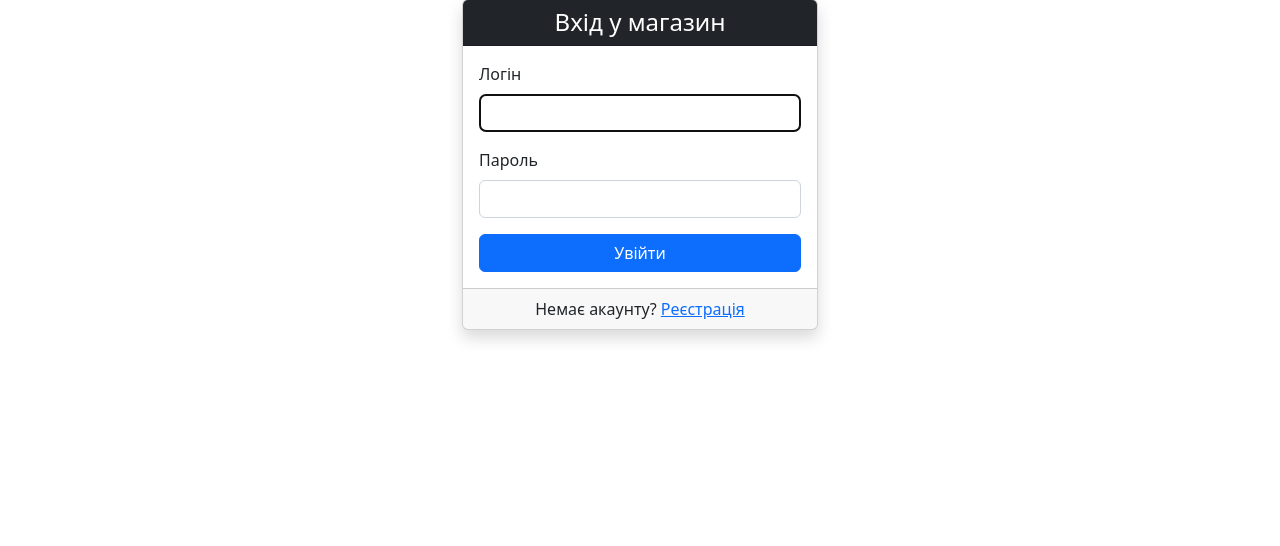
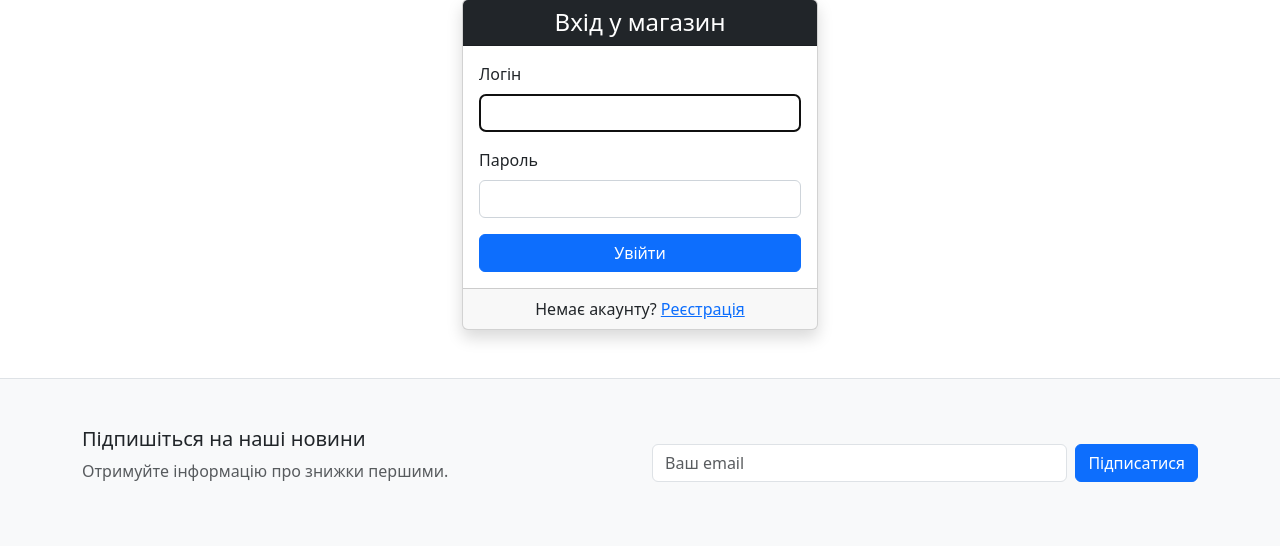
Before and after one commit to Surftrader/online-store, a Django app: a page that uses templates/base.html in a window 1280 px wide. Shown: the part 81-627 px from the top of the page. Run offline with Django 5.2, Linux system fonts and the light colour scheme; parts of the project's set-up code (start-up, migrations or seed data) failed here and were passed over.

Commit message:
add subscribe via celery

```diff
--- a/requirements.txt
+++ b/requirements.txt
@@ -9,6 +9,7 @@ click-repl==0.3.0
 Django==6.0
 dotenv==0.9.9
 exceptiongroup==1.3.1
+greenlet==3.3.0
 kombu==5.6.1
 packaging==25.0
 pillow==12.0.0
@@ -17,7 +18,9 @@ psycopg2-binary==2.9.11
 python-dateutil==2.9.0.post0
 python-dotenv==1.2.1
 six==1.17.0
+SQLAlchemy==2.0.45
 sqlparse==0.5.5
+typing_extensions==4.15.0
 tzdata==2025.3
 tzlocal==5.3.1
 vine==5.1.0
--- a/shop/__init__.py
+++ b/shop/__init__.py
@@ -0,0 +1,3 @@
+from .celery import app as celery_app
+
+__all__ = ('celery_app',)
--- a/templates/base.html
+++ b/templates/base.html
@@ -42,9 +42,37 @@
             </form>
         </div>
     </nav>
+    {% if messages %}
+    <div class="container mt-3">
+        {% for message in messages %}
+            <div class="alert alert-{{ message.tags }} alert-dismissible fade show" role="alert">
+                {{ message }}
+                <button type="button" class="btn-close" data-bs-dismiss="alert" aria-label="Close"></button>
+            </div>
+        {% endfor %}
+    </div>
+    {% endif %}
 
     <div class="container">
         {% block content %}{% endblock %}
     </div>
+    <footer class="bg-light py-5 mt-5 border-top">
+    <div class="container">
+        <div class="row align-items-center">
+            <div class="col-md-6">
+                <h5>Підпишіться на наші новини</h5>
+                <p class="text-muted">Отримуйте інформацію про знижки першими.</p>
+            </div>
+            <div class="col-md-6">
+                <form action="{% url 'users:subscribe' %}" method="post" class="d-flex">
+                    {% csrf_token %}
+                    <input type="email" name="email" class="form-control me-2" placeholder="Ваш email" required>
+                    <button type="submit" class="btn btn-primary">Підписатися</button>
+                </form>
+            </div>
+        </div>
+    </div>
+</footer>
+<script src="https://cdn.jsdelivr.net/npm/bootstrap@5.3.0/dist/js/bootstrap.bundle.min.js"></script>
 </body>
 </html>
--- a/users/urls.py
+++ b/users/urls.py
@@ -1,6 +1,6 @@
 from django.urls import path
 from django.contrib.auth import views as auth_views
-from .views import register
+from .views import register, subscribe
 
 app_name = 'users'
 
@@ -8,4 +8,5 @@ urlpatterns = [
     path('register/', register, name='register'),
     path('login/', auth_views.LoginView.as_view(template_name='users/login.html'), name='login'),
     path('logout/', auth_views.LogoutView.as_view(), name='logout'),
+    path('subscribe/', subscribe, name='subscribe'),
 ]
```
Also changed, not shown: shop/celery.py (added, +13 -0 lines), shop/settings.py (+7 -0 lines), users/tasks.py (added, +11 -0 lines), users/views.py (+12 -0 lines), README.md, 1 other file. Lines whose indentation alone changed are shown as unchanged.
